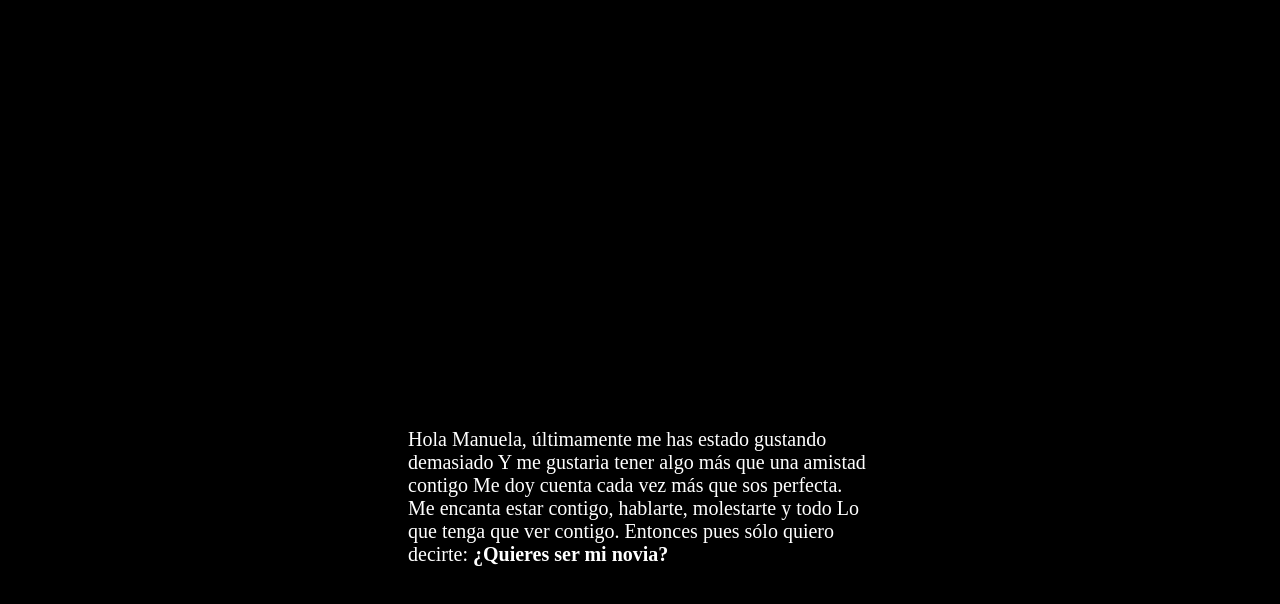
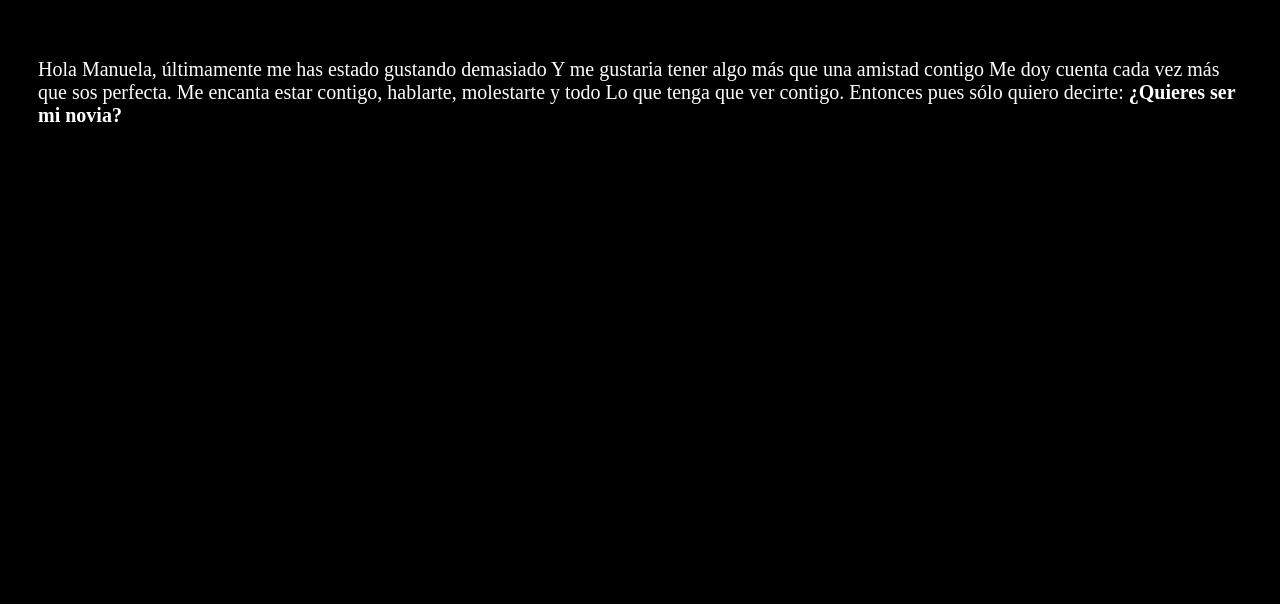
Before and after one commit to TINYSANIDANIEL/Hola, a plain HTML site: page index.html in a window 1280 px wide. Drawn offline with Linux system fonts and the light colour scheme.

Commit message:
Update index.html

```diff
--- a/index.html
+++ b/index.html
@@ -6,7 +6,7 @@ background-color: black;
 color: white;
 }
 .hola {
-padding: 400px;
+padding: 30px;
 font-size: 20px;
 }
 </style>
```
